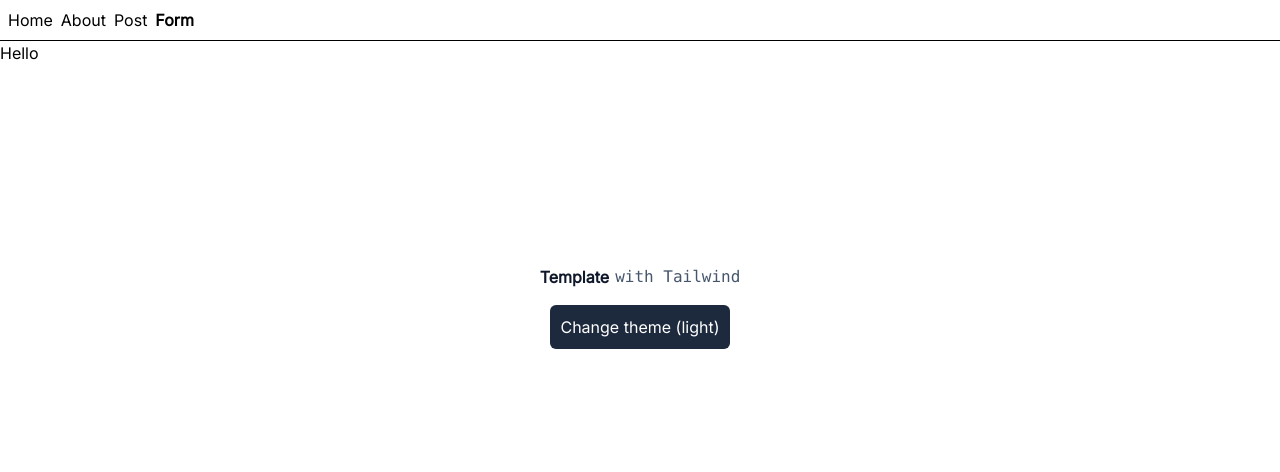
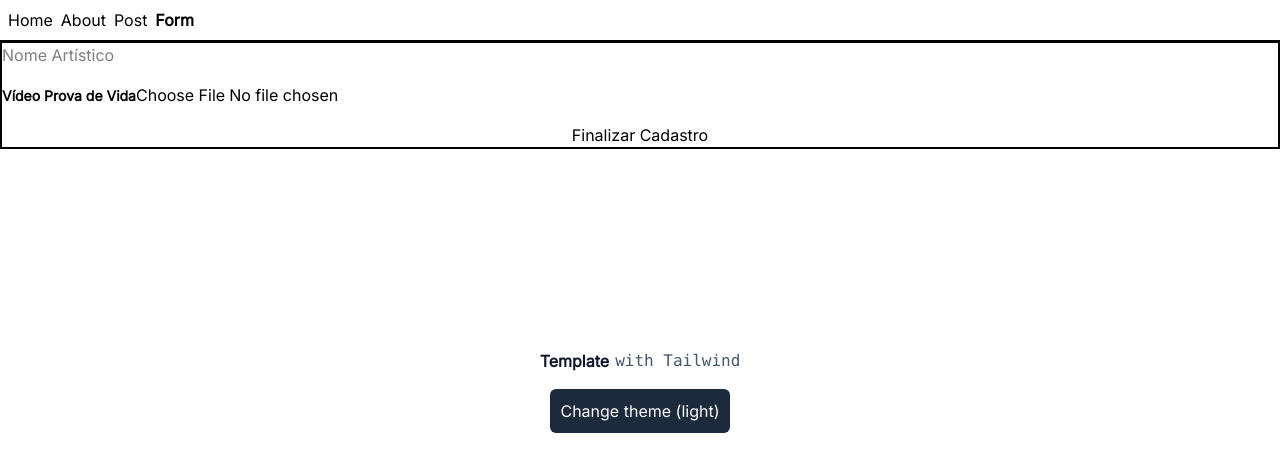
Before and after one commit to gustavogabana/project-one, a React (Vite) app: page /form in a window 1280 px wide. Shown: the top 472 px of the page. Built offline with nearby package versions, Linux system fonts and the light colour scheme.

Commit message:
chore: added react hook form, zod, hookform resolvers to manage forms

```diff
--- a/package.json
+++ b/package.json
@@ -10,12 +10,15 @@
     "preview": "vite preview"
   },
   "dependencies": {
+    "@hookform/resolvers": "^5.2.2",
     "@tailwindcss/vite": "^4.1.18",
     "@tanstack/react-router": "^1.154.6",
     "@tanstack/react-router-devtools": "^1.154.6",
     "react": "^19.2.0",
     "react-dom": "^19.2.0",
-    "tailwindcss": "^4.1.18"
+    "react-hook-form": "^7.71.1",
+    "tailwindcss": "^4.1.18",
+    "zod": "^4.3.6"
   },
   "devDependencies": {
     "@eslint/js": "^9.39.1",
--- a/src/components/Form.tsx
+++ b/src/components/Form.tsx
@@ -1,8 +1,58 @@
+import { useForm } from "react-hook-form";
+import { zodResolver } from '@hookform/resolvers/zod';
+import * as z from "zod";
+
+const professionalSchema = z.object({
+    name: z.string().min(3, "Nome muito curto"),
+    email: z.email("E-mail inválido"),
+    proofOfLife: z
+        .custom<FileList>()
+        .refine((files) => files?.length === 1, "Video do corpo para avaliação é obrigatório")
+        .refine((files) => files?.[0].size <= 10 * 1024 * 1024, "O video deve ter menos de 10MB")
+});
+
+type ProfessionalData = z.infer<typeof professionalSchema>;
+
 function Form() {
+    const {
+        register,
+        handleSubmit,
+        formState: { errors, isSubmitting }
+    } = useForm<ProfessionalData>({
+        resolver: zodResolver(professionalSchema)
+    });
+
+    const onSubmit = async (data: ProfessionalData) => {
+        console.log("Data: ", data);
+    }
 
     return (
         <>
-            <h1>Hello</h1>
+            <form onSubmit={handleSubmit(onSubmit)} className="flex flex-col gap-4 border-2">
+                <div>
+
+                    <input {...register("name")} placeholder="Nome Artístico"
+                        className={`input input-bordered ${errors.name ? 'input-error' : ''}`}
+                    />
+                    {errors.name && <p className="text-error text-sm">{errors.name.message}</p>}
+                </div>
+
+                <div>
+                    <label className="label font-bold text-sm">Vídeo Prova de Vida</label>
+                    <input type="file" accept="video/*" {...register("proofOfLife")}
+                        className="file-input file-input-bordered file-input-primary"
+                    />
+                        {
+                            errors.proofOfLife && <p className="text-error text-sm">
+                                {errors.proofOfLife.message as string}
+                            </p>
+                        }
+                </div>
+
+                <button type="submit" disabled={isSubmitting}>
+                    {isSubmitting ? "Enviando..." : "Finalizar Cadastro"}
+                </button>
+            </form>
         </>
     );
 }
--- a/src/main.tsx
+++ b/src/main.tsx
@@ -7,7 +7,10 @@ import { ThemeProvider } from './contexts/theme/ThemeProvider.tsx';
 import { RouterProvider, createRouter } from '@tanstack/react-router'
 import { routeTree } from './routeTree.gen'
 
-const router = createRouter({ routeTree });
+const router = createRouter({
+  routeTree,
+  defaultPreload: "intent" // when user hovers the link
+});
 
 declare module '@tanstack/react-router' {
   interface Register {
--- a/tsconfig.json
+++ b/tsconfig.json
@@ -8,6 +8,7 @@
     "baseUrl": ".",
     "paths": {
       "@/*": ["./src/*"]
-    }
+    },
+    "strict": true
   }
 }
--- a/vite.config.ts
+++ b/vite.config.ts
@@ -9,7 +9,7 @@ export default defineConfig({
   plugins: [
     tanstackRouter({
       target: 'react',
-      autoCodeSplitting: true,
+      autoCodeSplitting: true, // no need to .lazy the files to manual code split
     }),
     react(),
     tailwindcss()
```
Also changed, not shown: 2 other files (tests, documents, lock files or other folders).
